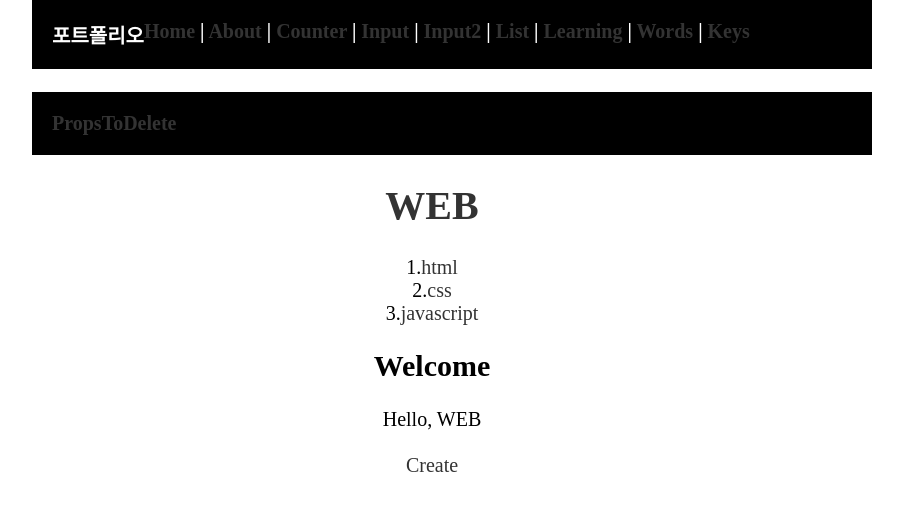
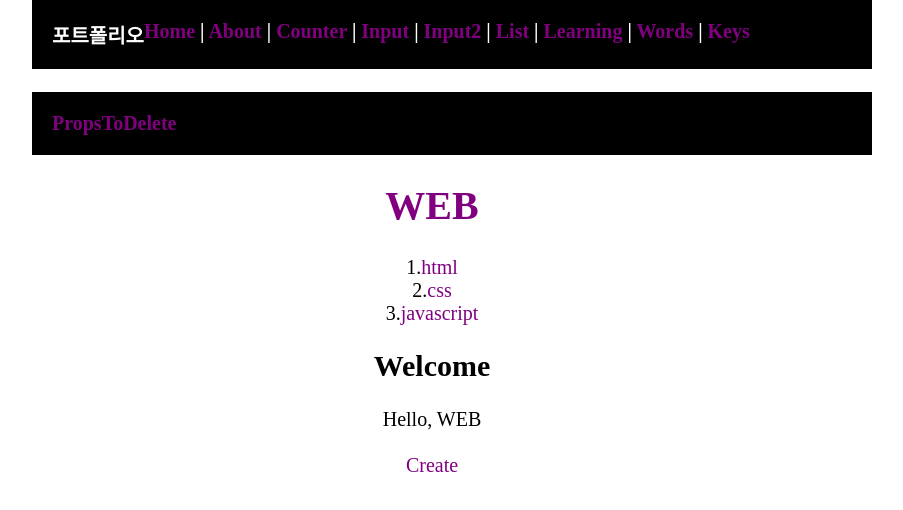
Before and after one commit to ohsine/Front-End-Portfolio, a React (Create React App) app in the folder portfolio/: page /PropsToDelete in a window 1280 px wide. Shown: the top 510 px of the page, without its empty margins (208-1111 px from the left). Built offline with nearby package versions, Linux system fonts and the light colour scheme.

Commit message:
1121_Update
컴포넌트의 내용을 사용자가 수정할 수 있게 구현

```diff
--- a/portfolio/src/index.css
+++ b/portfolio/src/index.css
@@ -22,7 +22,7 @@ code {
 
 a {
   text-decoration: none;
-  color: #333;
+  color: #800080;
 }
 
 .App {
--- a/portfolio/src/pages/PropsToDelete.js
+++ b/portfolio/src/pages/PropsToDelete.js
@@ -76,6 +76,39 @@ function Create(props)
     )
 }
 
+function Update(props)
+{
+    const [title, setTitle] = useState(props.title);
+    const [body, setBody] = useState(props.body);
+
+    return (
+        <article>
+        <h2>Update</h2>
+
+        <form onSubmit={(event) => {
+            event.preventDefault();
+            const title = event.target.title.value;
+            const body = event.target.body.value;
+            props.onUpdate(title, body);
+        }}>
+
+            <p><input type="text" name="title" value={title} onChange={(event) => {
+                setTitle(event.target.value);
+            }}/></p>
+
+            <p><textarea name="body" value={body} onChange={(event) => {
+                setBody(event.target.value);
+            }}></textarea></p>
+
+            <p><input type="submit" value="Update"></input></p>
+
+        </form>
+
+    </article>
+    )
+}
+
+
 export default function PropsToDelete()
 {
     const [mode, setMode] = useState('WELCOME');
@@ -90,6 +123,7 @@ export default function PropsToDelete()
 
 
     let content = null;
+    let contextControl = null;
 
     if(mode === 'WELCOME')
     {
@@ -107,7 +141,13 @@ export default function PropsToDelete()
                 body = topics[i].body;
             }
         }
+
         content = <Article title={title} body={body}></Article>
+
+        contextControl = <li><a href={`/update` + id} onClick={(event) => {
+            event.preventDefault();
+            setMode('UPDATE');
+        }}>Update</a></li>
     }
     else if(mode === 'CREATE')
     {
@@ -123,6 +163,38 @@ export default function PropsToDelete()
         setId(nextId);
         setNextId(nextId + 1);
         }}></Create>
+    }
+    else if(mode === 'UPDATE')
+    {
+        let title, body = null;
+
+        for(let i = 0; i < topics.length; i++)
+        {
+            if(topics[i].id === id)
+            {
+                title = topics[i].title;
+                body = topics[i].body;
+            }
+        }
+
+        content = <Update title={title} body={body} onUpdate ={(_title, _body) => {
+
+            const newTopics = [...topics]
+            const updatedTopic = {id:id, title:_title, body:_body}
+
+            for(let i = 0; i < newTopics.length; i++)
+            {
+                if(newTopics[i].id === id)
+                {
+                    newTopics[i] = updatedTopic;
+                    break;
+                }
+            }
+            setTopics(newTopics);
+
+            setMode('READ');
+
+        }}></Update>
     }
 
     return (
@@ -140,11 +212,16 @@ export default function PropsToDelete()
 
             {content}
             <br />
-            <a href="/create" onClick={(event) => {
-                event.preventDefault();
-                setMode('CREATE');
-            }}>Create</a>
+            <ul>
+                <li>
+                    <a href="/create" onClick={(event) => {
+                    event.preventDefault();
+                    setMode('CREATE');
+                }}>Create</a>
+                </li>
 
+                {contextControl}
+            </ul>
         </div>
 
     )
```
